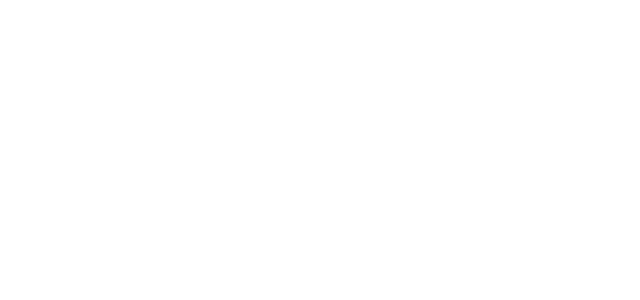
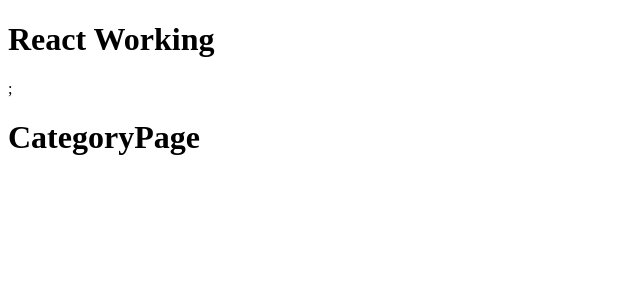
Before and after one commit to VidhyaDivakar/advanced-react, a React (Vite) app in the folder advanced-react/: page /category/1 in a window 1280 px wide. Shown: the top 300 px of the page, without its empty margins (0-640 px from the left). Built offline with nearby package versions, Linux system fonts and the light colour scheme.

Commit message:
Tested the routing and passed

```diff
--- a/advanced-react/src/App.tsx
+++ b/advanced-react/src/App.tsx
@@ -1,26 +1,37 @@
-import { useState } from 'react'
+// import { useState } from 'react'
 import { BrowserRouter } from "react-router-dom";
 import AppRoutes from "./routes/AppRoutes.tsx"
-//import { FavoritesContext } from "../src/context/FavoritesContext";
-//import { Navbar } from "./components/Navbar.tsx";
+// //import { FavoritesContext } from "../src/context/FavoritesContext";
+// //import { Navbar } from "./components/Navbar.tsx";
 
-import "./styles/global.css";
+// import "./styles/global.css";
+
+// function App() {
+//   return (
+//    // <FavoritesContext>
+//       <BrowserRouter>
+//       <div className="min-h-screen bg-gray-100 text-gray-900">
+
+//       </div>
+//       </BrowserRouter>
+//    // </FavoritesContext>
+//   )
+//   return (
+//     <>
+//       <h1>HI</h1>
+//     </>
+//   )
+// }
+
+// export default App
 
 function App() {
   return (
-   // <FavoritesContext>
-      <BrowserRouter>
-      <div className="min-h-screen bg-gray-100 text-gray-900">
-
-      </div>
-      </BrowserRouter>
-   // </FavoritesContext>
-  )
-  return (
-    <>
-      <h1>HI</h1>
-    </>
-  )
+    <BrowserRouter>
+      <h1>React Working</h1>;
+        <AppRoutes />
+    </BrowserRouter>
+  );
 }
 
-export default App
+export default App;
--- a/advanced-react/src/pages/CategoryPage.tsx
+++ b/advanced-react/src/pages/CategoryPage.tsx
@@ -1,6 +1,6 @@
 
 const CategoryPage = () => {
-  return <h1>Home</h1>;
+  return <h1>CategoryPage</h1>;
 };
 
 export default CategoryPage;
--- a/advanced-react/src/pages/Favorites.tsx
+++ b/advanced-react/src/pages/Favorites.tsx
@@ -1,5 +1,5 @@
 const Favorites = () => {
-  return <h1>Home</h1>;
+  return <h1>Favorites</h1>;
 };
 
 export default Favorites;
--- a/advanced-react/src/pages/RecipeDetail.tsx
+++ b/advanced-react/src/pages/RecipeDetail.tsx
@@ -1,5 +1,5 @@
 const RecipeDetail = () => {
-  return <h1>Home</h1>;
+  return <h1>RecipeDetail</h1>;
 };
 
 export default RecipeDetail;
--- a/advanced-react/src/pages/SearchResults.tsx
+++ b/advanced-react/src/pages/SearchResults.tsx
@@ -1,5 +1,5 @@
 const SearchResults = () => {
-  return <h1>Home</h1>;
+  return <h1>SearchResults</h1>;
 };
 
 export default SearchResults;
```
